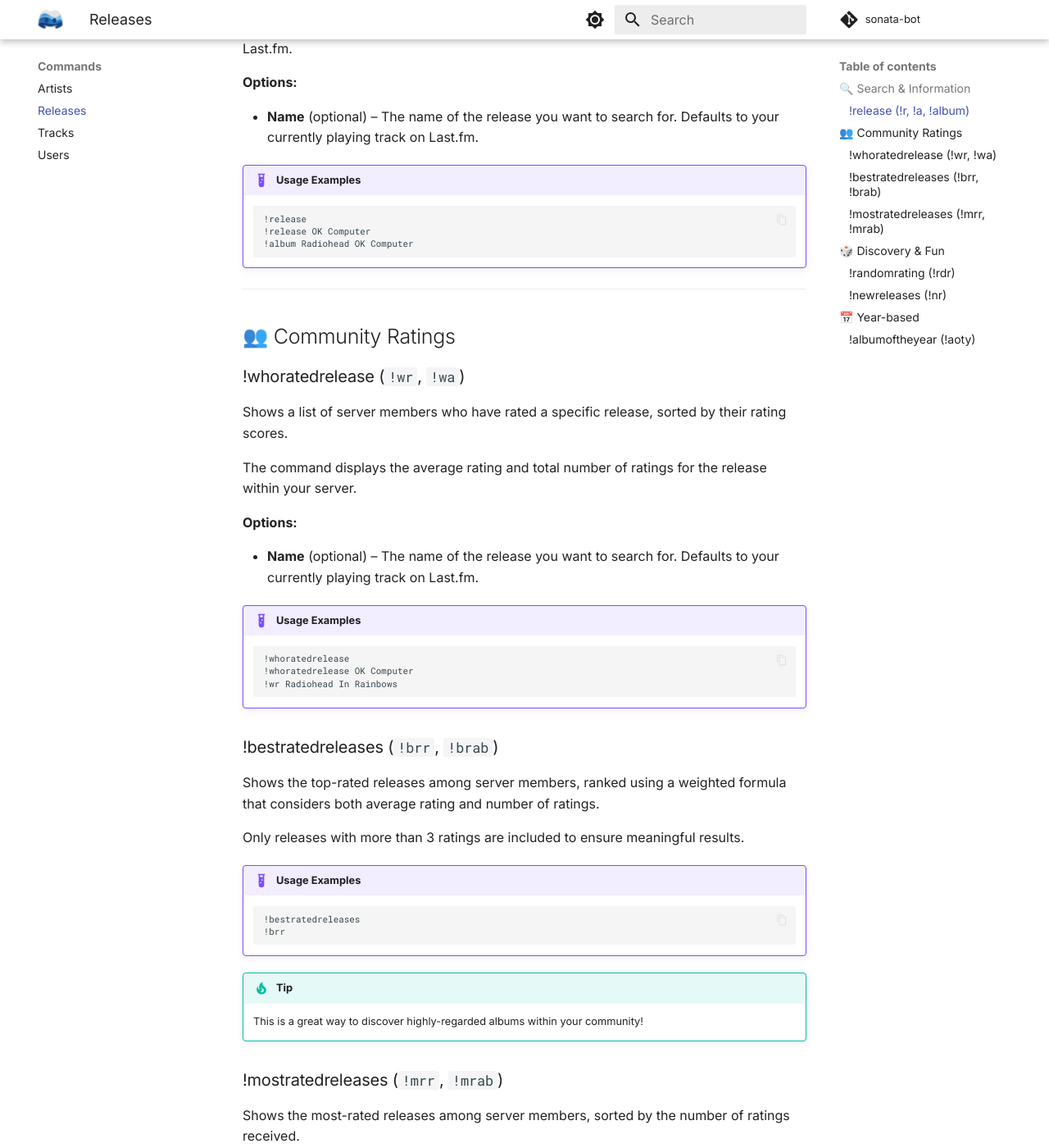
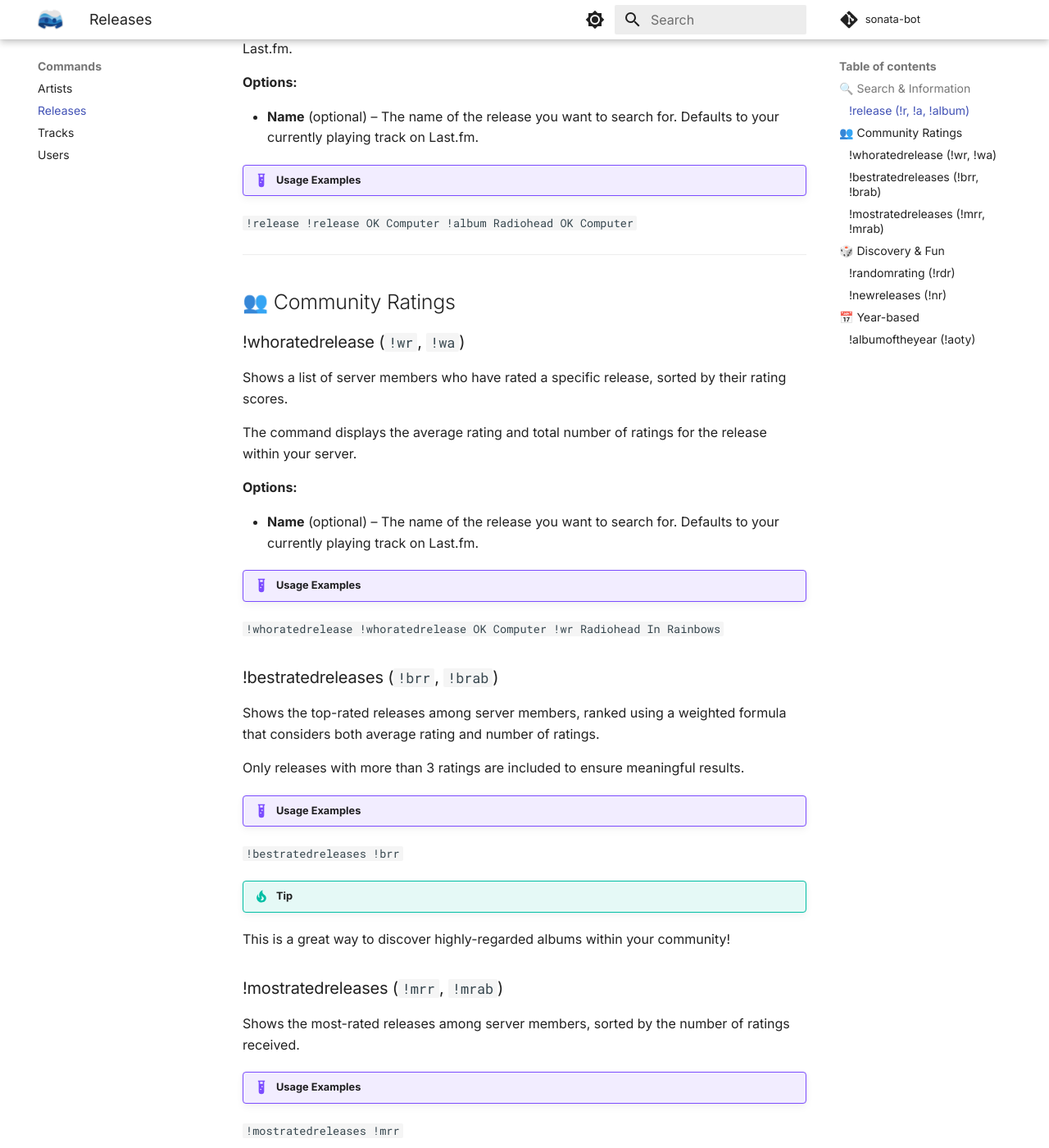
Before and after one commit to hsc00/sonata-bot, an MkDocs documentation site: the page built from docs/commands/releases.md, in a window 1280 px wide and 1400 px high, scrolled down 489 px. Shown: the whole window at 82% size. Built offline with MkDocs 1.6.1 and Material for MkDocs 9.7.7, drawn with Linux system fonts in a browser that asks for light colours; comment, search, counter and statistics services are not loaded; some of the changed text lies outside the part shown.

````diff
--- a/docs/commands/releases.md
+++ b/docs/commands/releases.md
@@ -17,11 +17,10 @@ If no release name is provided, the bot will use the release you're currently li
 - **Name** (optional) – The name of the release you want to search for. Defaults to your currently playing track on Last.fm.
 
 !!! example "Usage Examples"
-    ```
-    !release
+`     !release
     !release OK Computer
     !album Radiohead OK Computer
-    ```
+    `
 
 ---
 
@@ -38,11 +37,10 @@ The command displays the average rating and total number of ratings for the rele
 - **Name** (optional) – The name of the release you want to search for. Defaults to your currently playing track on Last.fm.
 
 !!! example "Usage Examples"
-    ```
-    !whoratedrelease
+`     !whoratedrelease
     !whoratedrelease OK Computer
     !wr Radiohead In Rainbows
-    ```
+    `
 
 ### !bestratedreleases (`!brr`, `!brab`)
 
@@ -51,23 +49,21 @@ Shows the top-rated releases among server members, ranked using a weighted formu
 Only releases with more than 3 ratings are included to ensure meaningful results.
 
 !!! example "Usage Examples"
-    ```
-    !bestratedreleases
+`     !bestratedreleases
     !brr
-    ```
+    `
 
 !!! tip
-    This is a great way to discover highly-regarded albums within your community!
+This is a great way to discover highly-regarded albums within your community!
 
 ### !mostratedreleases (`!mrr`, `!mrab`)
 
 Shows the most-rated releases among server members, sorted by the number of ratings received.
 
 !!! example "Usage Examples"
-    ```
-    !mostratedreleases
+`     !mostratedreleases
     !mrr
-    ```
+    `
 
 ---
 
@@ -80,15 +76,14 @@ Shows a random release rated by a server member, with an optional filter for hig
 **Options:**
 
 - **Filter** (optional) – Filter to apply to the random selection:
-    - `glaze` – Only high ratings (3.0+ out of 5)
-    - `roast` – Only low ratings (2.0 or lower)
+  - `glaze` – Only high ratings (4.5+ out of 5)
+  - `roast` – Only low ratings (2.0 or lower)
 
 !!! example "Usage Examples"
-    ```
-    !randomrating
+`     !randomrating
     !randomrating glaze
     !randomrating roast
-    ```
+    `
 
 ### !newreleases (`!nr`)
 
@@ -97,10 +92,9 @@ Displays new releases of the current week from various artists.
 This command fetches the latest releases from Sputnikmusic and shows information about them, including ratings if available on RateYourMusic.
 
 !!! example "Usage Examples"
-    ```
-    !newreleases
+`     !newreleases
     !nr
-    ```
+    `
 
 ---
 
@@ -118,11 +112,10 @@ Discover personal or community favorites from any year!
 - **User** (optional) – The user whose ratings you want to check. If not provided, shows your own ratings.
 
 !!! example "Usage Examples"
-    ```
-    !albumoftheyear
+`     !albumoftheyear
     !aoty 2025
     !aoty 2025 @username
-    ```
+    `
 
 !!! info
-    Year must be between 1900 and the current year.
+Year must be between 1900 and the current year.
--- a/help.txt
+++ b/help.txt
@@ -50,3 +50,6 @@ These are the Sonata bible commands:
 - `rh` or `ratingshaters`: Checks the ratings haters rank.
 - `aoty (year) (user)`: Checks the highest rated releases from a year. ✅
 - `aotyl (year) (user)`: Checks the lowest rated releases from a year.
+
+roadmap:
+randomrating of the day (cronjob that triggers a random rating every 24h)
````
Also changed, not shown: 1 other file.
